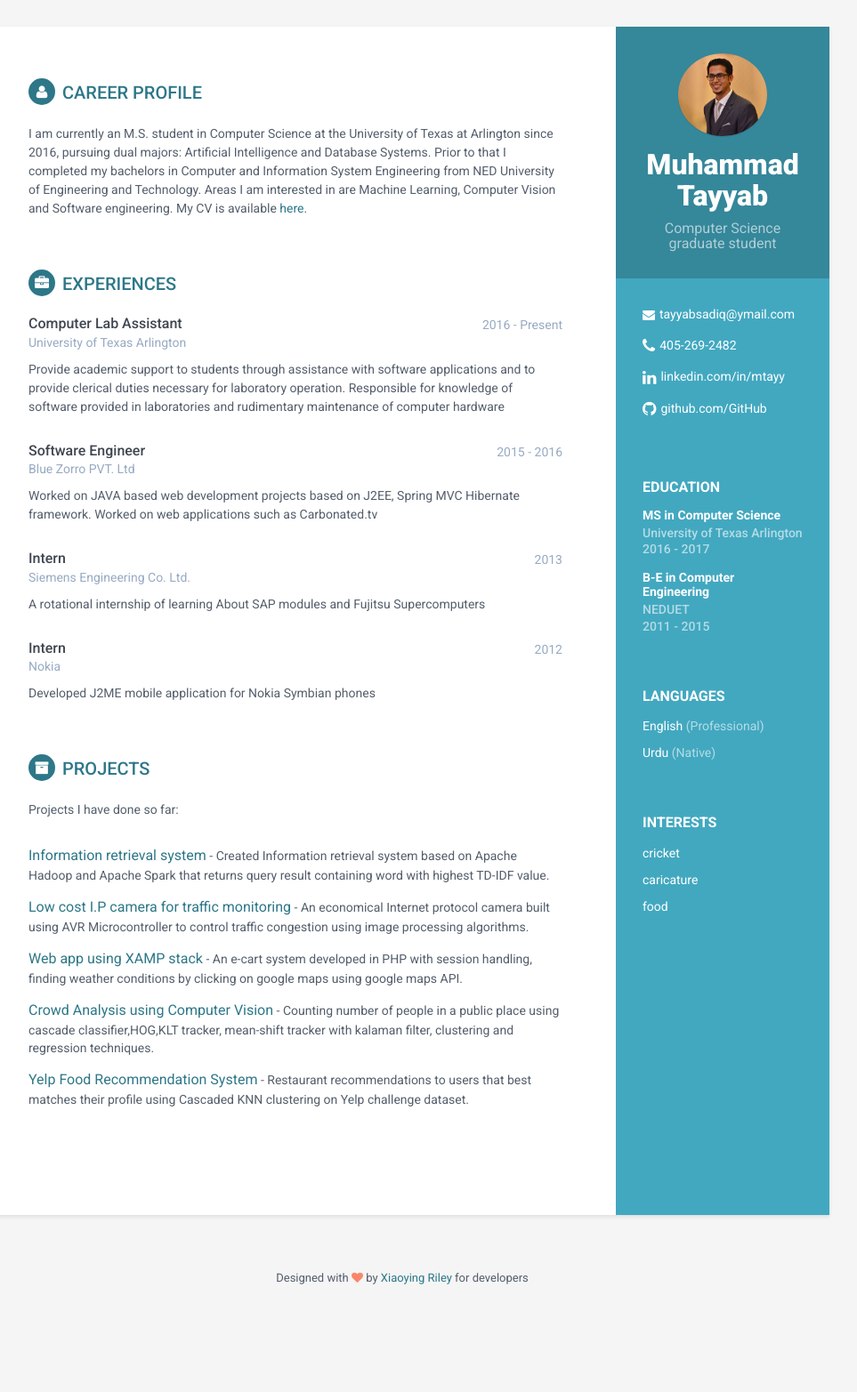
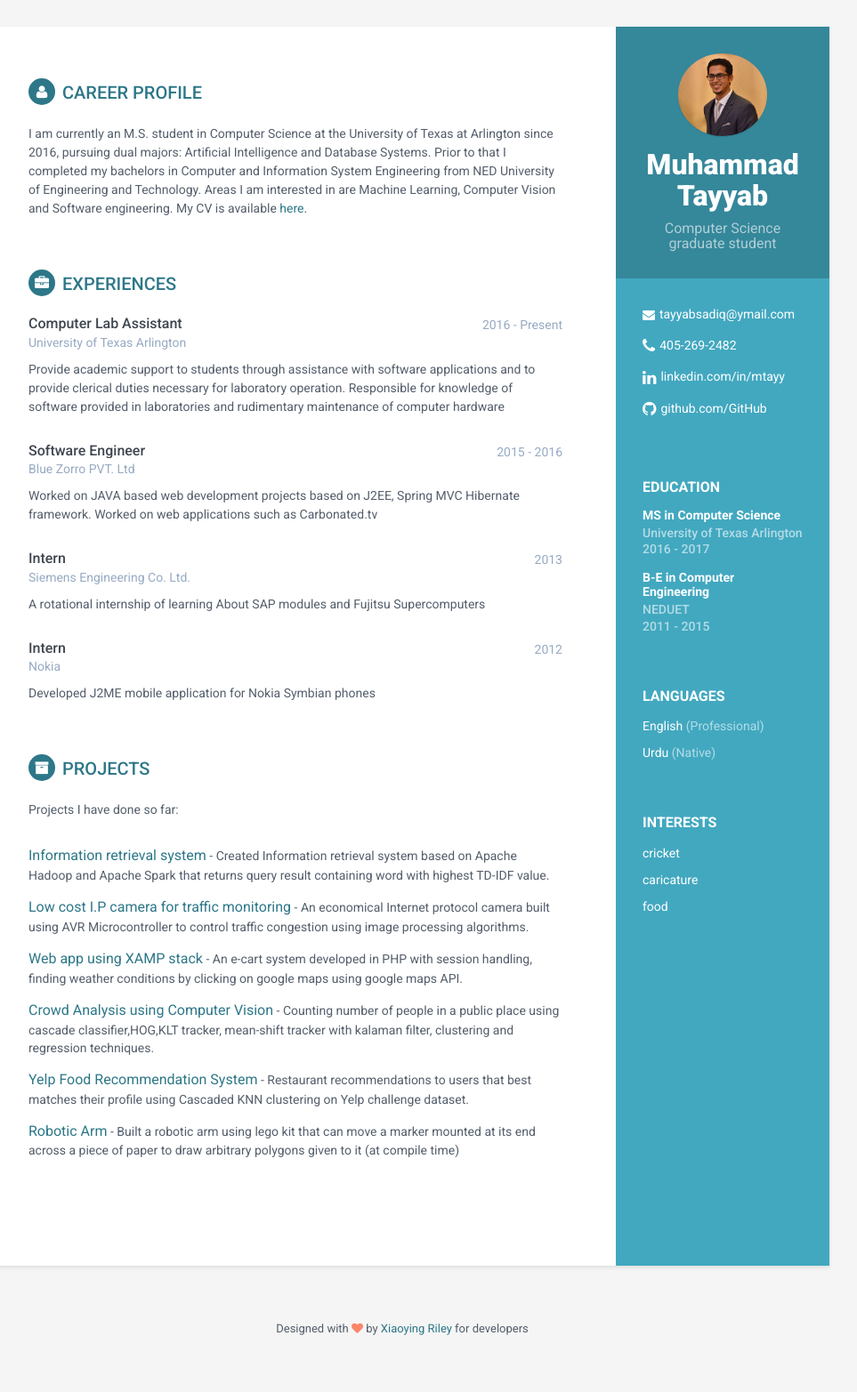
Before and after one commit to mtayyab-s/cv, a Jekyll site: the page built from index.html, in a window 1280 px wide. Shown: the whole page at 89% size, without its empty margins (188-1151 px from the left). Built offline with Jekyll 4.4.1, drawn with Linux system fonts in a browser that asks for light colours; before the commit the page ends 1507 px from its top, so only the background shows below that.

Commit message:
add robotic arm project

```diff
--- a/_includes/projects.html
+++ b/_includes/projects.html
@@ -20,4 +20,7 @@
                 <div class="item">
                     <span class="project-title"><a href="#" target="_blank">Yelp Food Recommendation System</a></span> - <span class="project-tagline">Restaurant recommendations to users that best matches their profile using Cascaded KNN clustering on Yelp challenge dataset. </span>
                 </div><!--//item-->
+                <div class="item">
+                    <span class="project-title"><a href="https://github.com/mtayyab-s/Robotic-Arm" target="_blank">Robotic Arm</a></span> - <span class="project-tagline">Built a robotic arm  using lego kit that can move a marker mounted at its end across a piece of paper to draw arbitrary polygons given to it (at compile time) </span>
+                </div><!--//item-->
             </section><!--//section-->
```
